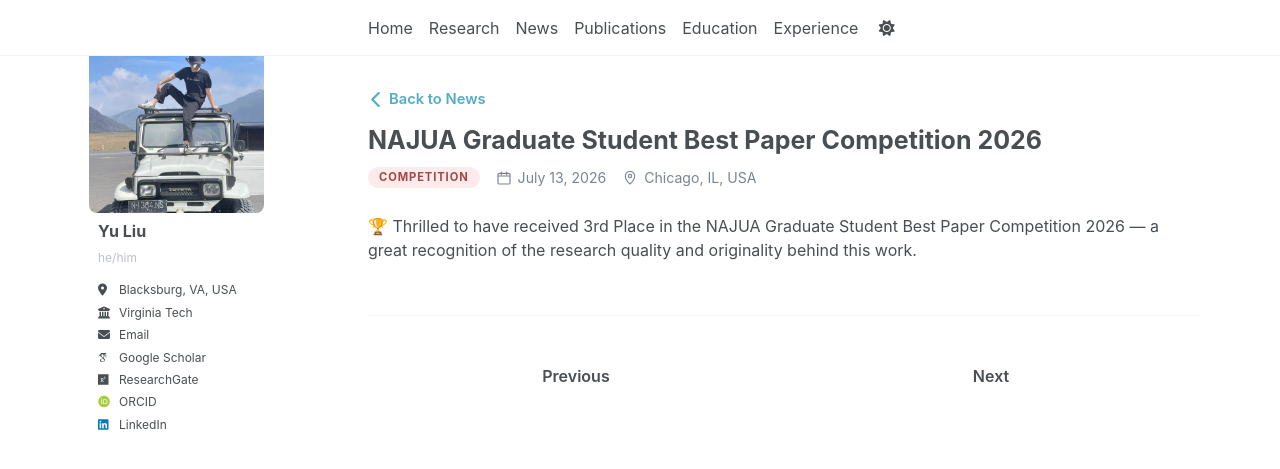
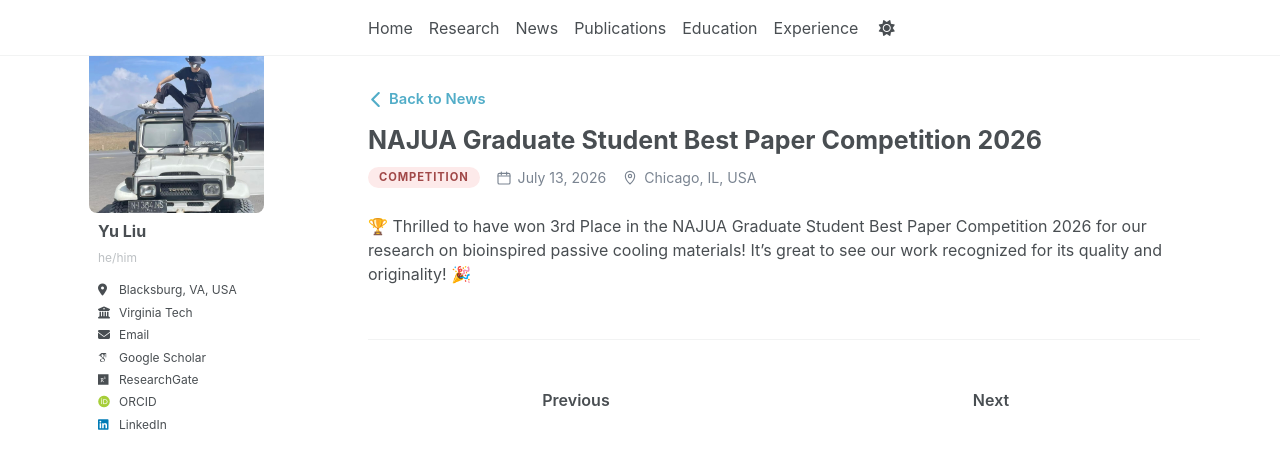
Before and after one commit to yuliu0322/yuliu0322.github.io, a Jekyll site: the page built from _talks/2026-07-13-NAJUA Graduate Student Best Paper Competition.md, in a window 1280 px wide. Shown: the top 469 px of the page. Built offline with Jekyll 4.4.1, drawn with Linux system fonts in a browser that asks for light colours; some web fonts are replaced; a script bundle is joined from its source files by our own code; library files that are not in the unit come from our copies.

Commit message:
Update 2026-07-13-NAJUA Graduate Student Best Paper Competition.md

```diff
--- a/_talks/2026-07-13-NAJUA Graduate Student Best Paper Competition.md
+++ b/_talks/2026-07-13-NAJUA Graduate Student Best Paper Competition.md
@@ -7,4 +7,4 @@ location: "Chicago, IL, USA"
 date: 2026-07-13
 ---
 
-🏆 Thrilled to have received 3rd Place in the NAJUA Graduate Student Best Paper Competition 2026 — a great recognition of the research quality and originality behind this work.
+🏆 Thrilled to have won 3rd Place in the NAJUA Graduate Student Best Paper Competition 2026 for our research on bioinspired passive cooling materials! It's great to see our work recognized for its quality and originality! 🎉
```
